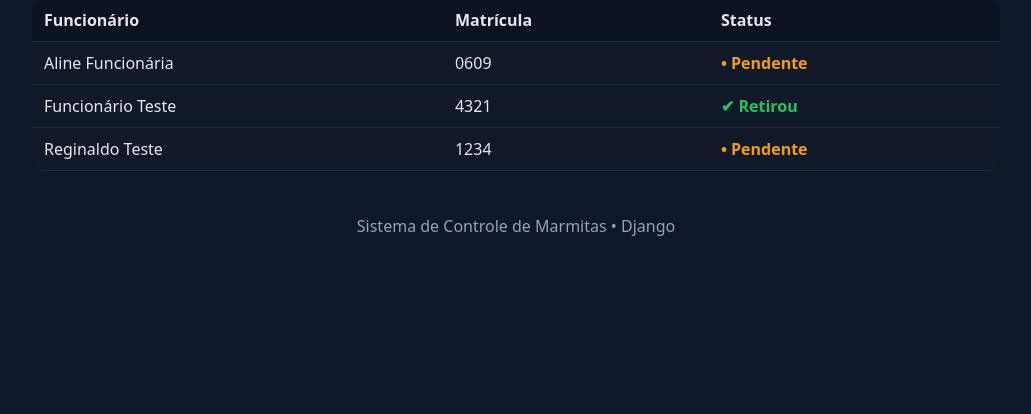
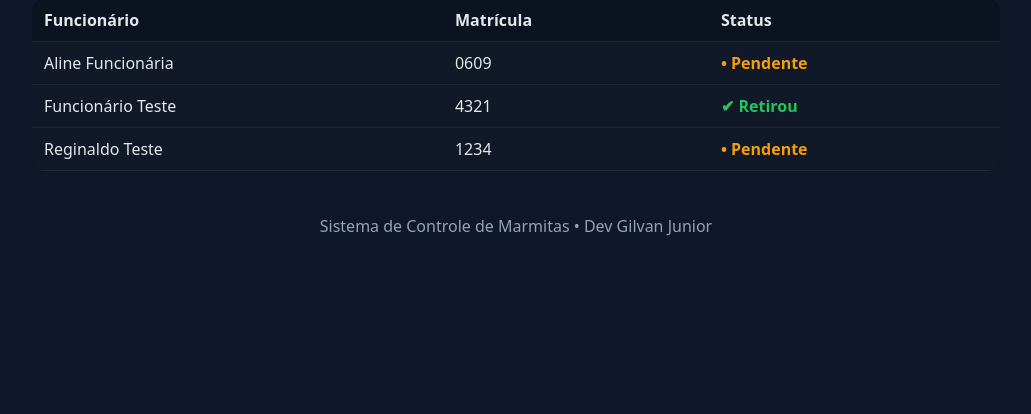
Before and after one commit to gilvanjuniorskyward/marmitas_django, a Django app: page / in a window 1280 px wide. Shown: the part 192-606 px from the top of the page, without its empty margins (124-1155 px from the left). Run offline with Django 5.2, Linux system fonts and the light colour scheme; a user stored in the database is signed in; data comes from the database, SQL or seed files in the repository.

Commit message:
Update base.html

```diff
--- a/templates/base.html
+++ b/templates/base.html
@@ -28,6 +28,6 @@
     {% endif %}
     {% block content %}{% endblock %}
   </main>
-  <footer class="footer">Sistema de Controle de Marmitas • Django</footer>
+  <footer class="footer">Sistema de Controle de Marmitas • Dev Gilvan Junior</footer>
 </body>
 </html>
```
